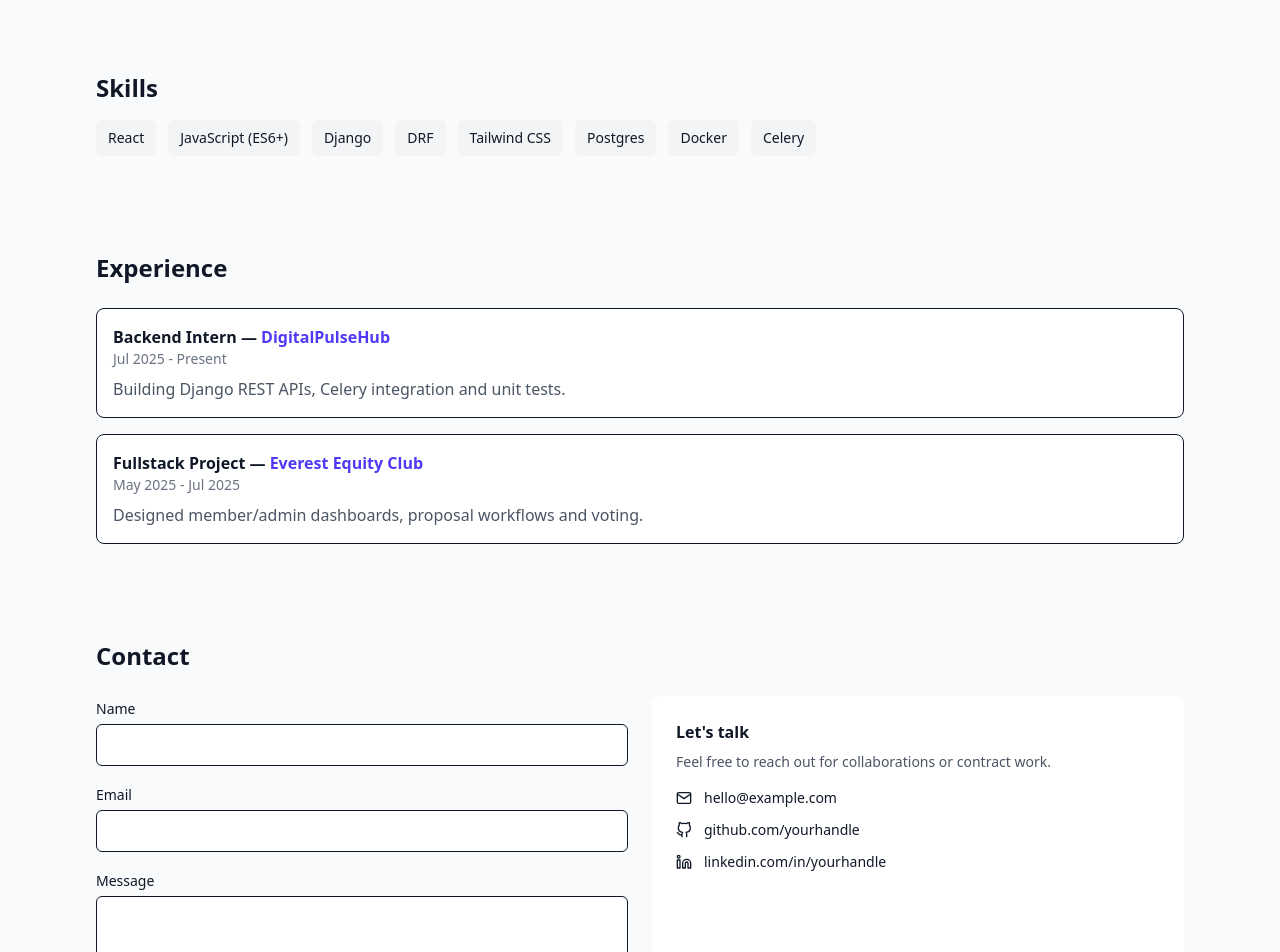
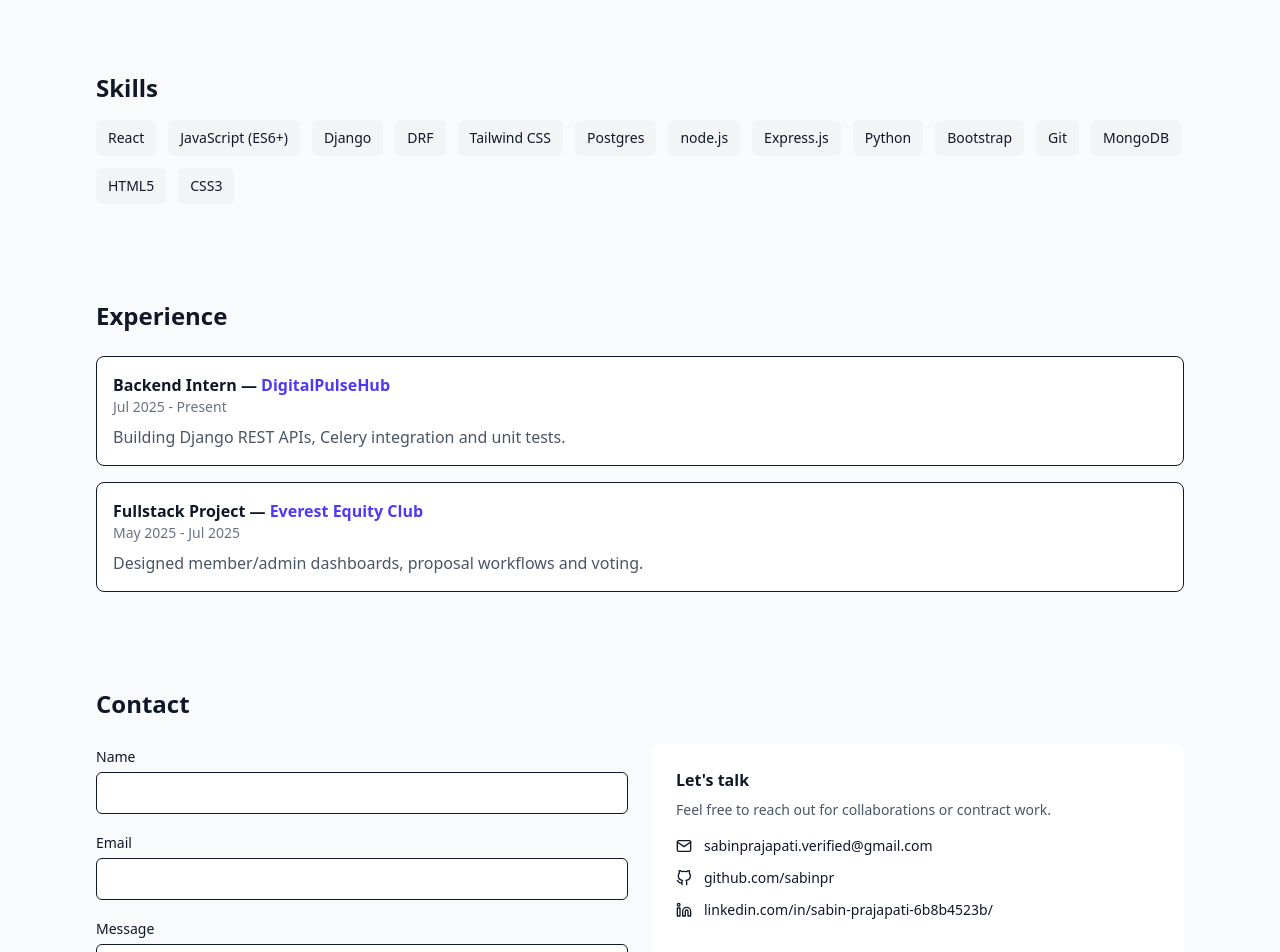
Before and after one commit to sabinpr/My-Portfolio, a React (Vite) app: page / in a window 1280 px wide. Shown: the part 1280-2232 px from the top of the page. Built offline with nearby package versions, Linux system fonts and the light colour scheme.

Commit message:
Added Real Links

```diff
--- a/src/components/Contact.jsx
+++ b/src/components/Contact.jsx
@@ -67,15 +67,19 @@ export default function Contact() {
             </p>
             <div className="mt-4 space-y-3">
               <div className="flex items-center gap-3">
-                <FiMail /> <span className="text-sm">hello@example.com</span>
+                <FiMail />{" "}
+                <span className="text-sm">
+                  sabinprajapati.verified@gmail.com
+                </span>
               </div>
               <div className="flex items-center gap-3">
-                <FiGithub />{" "}
-                <span className="text-sm">github.com/yourhandle</span>
+                <FiGithub /> <span className="text-sm">github.com/sabinpr</span>
               </div>
               <div className="flex items-center gap-3">
                 <FiLinkedin />{" "}
-                <span className="text-sm">linkedin.com/in/yourhandle</span>
+                <span className="text-sm">
+                  linkedin.com/in/sabin-prajapati-6b8b4523b/
+                </span>
               </div>
             </div>
           </div>
--- a/src/components/Hero.jsx
+++ b/src/components/Hero.jsx
@@ -32,10 +32,10 @@ export default function Hero() {
             </div>
 
             <div className="mt-8 flex items-center gap-4 text-gray-600 dark:text-gray-300">
-              <a href="#">
+              <a href="https://github.com/sabinpr">
                 <FiGithub size={20} />
               </a>
-              <a href="#">
+              <a href="https://www.linkedin.com/in/sabin-prajapati-6b8b4523b/">
                 <FiLinkedin size={20} />
               </a>
               <a href="#contact">
--- a/src/data/skills.js
+++ b/src/data/skills.js
@@ -5,6 +5,12 @@ export const skills = [
   "DRF",
   "Tailwind CSS",
   "Postgres",
-  "Docker",
-  "Celery",
+  "node.js",
+  "Express.js",
+  "Python",
+  "Bootstrap",
+  "Git",
+  "MongoDB",
+  "HTML5",
+  "CSS3",
 ];
```
